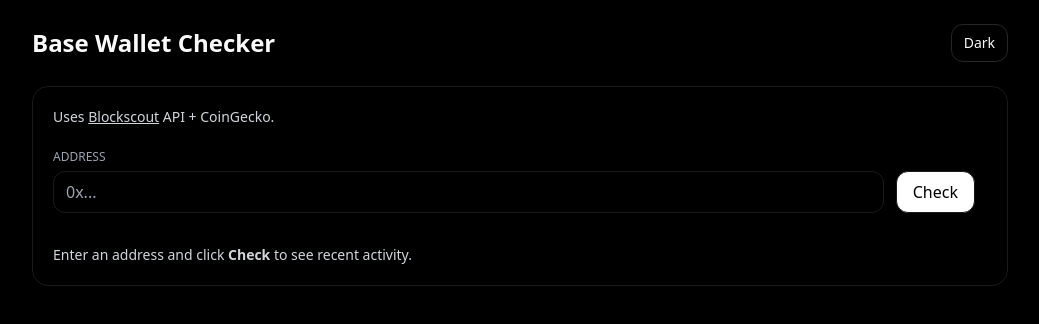
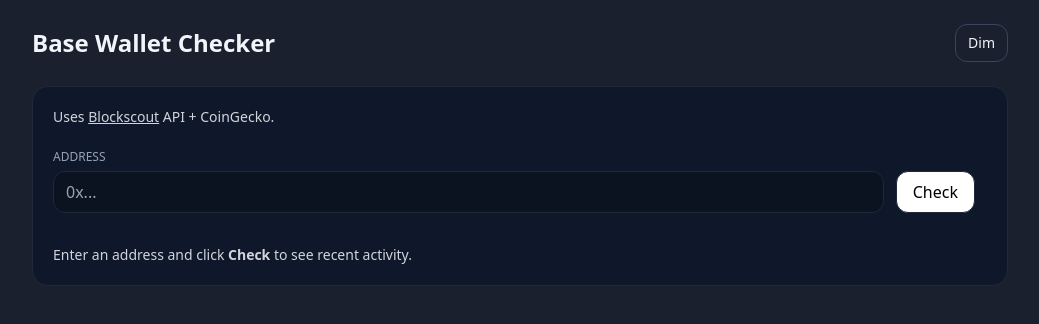
Before and after one commit to Joebakid/BaseWalletChecker, a Next.js app: page / in a window 1280 px wide. Shown: the top 324 px of the page, without its empty margins (120-1159 px from the left). Built offline with nearby package versions, Linux system fonts and the light colour scheme.

Commit message:
theme adjustment

```diff
--- a/app/globals.css
+++ b/app/globals.css
@@ -1,120 +1,75 @@
-/* app/globals.css */
+/* globals.css */
 @tailwind base;
 @tailwind components;
 @tailwind utilities;
 
-/* Ensure full-height for sticky overlays etc. */
 html, body { height: 100%; }
 
-/* Let browsers know both schemes are supported */
+/* We drive colors ONLY through CSS variables below */
 :root { color-scheme: light dark; }
 
-/* ------------------------------
-   Base tokens (Light by default)
-   ------------------------------ */
+/* ---------- THEME TOKENS (single source of truth) ---------- */
 @layer base {
   :root {
+    /* Light */
     --background: 0 0% 100%;
-    --foreground: 0 0% 9%;
+    --foreground: 222.2 47.4% 11.2%;
     --card: 0 0% 100%;
-    --card-foreground: 0 0% 9%;
-    --popover: 0 0% 100%;
-    --popover-foreground: 0 0% 9%;
-    --primary: 0 0% 9%;
-    --primary-foreground: 0 0% 98%;
-    --secondary: 0 0% 96.1%;
-    --secondary-foreground: 0 0% 9%;
-    --muted: 0 0% 96.1%;
-    --muted-foreground: 0 0% 45.1%;
-    --accent: 0 0% 96.1%;
-    --accent-foreground: 0 0% 9%;
-    --destructive: 0 84.2% 60.2%;
-    --destructive-foreground: 0 0% 98%;
-    --border: 0 0% 89.8%;
-    --input: 0 0% 89.8%;
-    --ring: 0 0% 9%;
-    --radius: 0.5rem;
+    --card-foreground: 222.2 47.4% 11.2%;
+    --border: 214.3 31.8% 91.4%;
+    --muted-foreground: 215 20.2% 41.9%;
   }
 
-  /* ⚫ Dark tokens (extreme black) */
+  /* Full black page in DARK */
   .dark {
-    --background: 0 0% 0%;          /* pure black */
-    --foreground: 0 0% 98%;
-    --card: 0 0% 0%;                /* pure black cards */
-    --card-foreground: 0 0% 98%;
-    --popover: 0 0% 0%;
-    --popover-foreground: 0 0% 98%;
-    --primary: 0 0% 98%;
-    --primary-foreground: 0 0% 9%;
-    --secondary: 0 0% 7%;           /* almost black */
-    --secondary-foreground: 0 0% 98%;
-    --muted: 0 0% 7%;
-    --muted-foreground: 0 0% 63.9%;
-    --accent: 0 0% 7%;
-    --accent-foreground: 0 0% 98%;
-    --destructive: 0 62.8% 30.6%;
-    --destructive-foreground: 0 0% 98%;
-    --border: 0 0% 15%;             /* subtle gray lines */
-    --input: 0 0% 15%;
-    --ring: 0 0% 90%;
+    --background: 0 0% 0%;         /* PURE BLACK page */
+    --foreground: 210 40% 98%;
+    --card: 0 0% 5%;               /* near-black cards */
+    --card-foreground: 210 40% 98%;
+    --border: 220 6% 20%;
+    --muted-foreground: 215 20% 65%;
   }
 
-  /* Dim tokens (mid-contrast between light and dark) */
+  /* Deep navy page in DIM */
   .dim {
-    --background: 222 47% 10%;    /* slate-900-ish */
-    --foreground: 210 40% 98%;
-    --card: 222 47% 12%;
+    --background: 222 27% 14%;     /* deep navy page */
+    --foreground: 210 40% 96%;
+    --card: 222 27% 16%;           /* slightly lighter than page */
     --card-foreground: 210 40% 96%;
-    --popover: 222 47% 12%;
-    --popover-foreground: 210 40% 96%;
-    --primary: 210 40% 96%;
-    --primary-foreground: 222 47% 12%;
-    --secondary: 222 27% 18%;
-    --secondary-foreground: 210 40% 96%;
-    --muted: 222 27% 18%;
-    --muted-foreground: 215 20% 72%;
-    --accent: 222 27% 18%;
-    --accent-foreground: 210 40% 96%;
-    --destructive: 0 62% 40%;
-    --destructive-foreground: 0 0% 98%;
-    --border: 222 27% 24%;
-    --input: 222 27% 24%;
-    --ring: 210 40% 96%;
+    --border: 222 25% 30%;
+    --muted-foreground: 215 20% 70%;
   }
 
-  /* Apply tokens */
-  * { @apply border-border; }
-  body { @apply bg-background text-foreground; }
-
-  /* Improve native controls according to theme */
-  .dark { color-scheme: dark; }
-  .dim  { color-scheme: dark; }
-  .light { color-scheme: light; }
+  /* Apply tokens globally */
+  * { @apply border-[hsl(var(--border))]; }
+  body {
+    @apply bg-[hsl(var(--background))] text-[hsl(var(--foreground))];
+  }
 }
 
-/* --------------------------------------
-   Class remaps so existing components work
-   -------------------------------------- */
+/* ---------- COMPONENT-SAFETY OVERRIDES ----------
+   Your components use some fixed classes like bg-black/text-white.
+   These keep them readable in all themes without refactoring JSX.
+-------------------------------------------------- */
 
-/* LIGHT overrides */
-.light .bg-black   { background-color: #ffffff !important; }
-.light .bg-gray-900{ background-color: #f8fafc !important; }
-.light .bg-gray-950{ background-color: #eef2f7 !important; }
+/* LIGHT: ensure readable text + light cards/inputs */
+.light .text-white,
+.light .text-gray-100 { color: #0b0f19 !important; }
+.light .bg-black      { background-color: #ffffff !important; }
+.light .bg-gray-900   { background-color: #f8fafc !important; }
+.light .bg-gray-950   { background-color: #eef2f7 !important; }
 .light .border-gray-800,
 .light .border-gray-900 { border-color: #e5e7eb !important; }
-.light .text-gray-100 { color: #0b0f19 !important; }
-.light .text-gray-300 { color: #111827 !important; }
-.light .text-gray-400 { color: #374151 !important; }
 
-/* DIM overrides */
-.dim .bg-black   { background-color: #0f172a !important; }
-.dim .bg-gray-900{ background-color: #111827 !important; }
-.dim .bg-gray-950{ background-color: #0b1220 !important; }
-.dim .border-gray-800{ border-color: #1f2937 !important; }
+/* DIM: make “black” surfaces navy so page+cards match */
+.dim .bg-black    { background-color: #0f172a !important; } /* slate-900 feel */
+.dim .bg-gray-900 { background-color: #0b1220 !important; }
+.dim .bg-gray-950 { background-color: #0b1324 !important; }
+.dim .text-gray-300 { color: #d1d5db !important; }
+.dim .text-gray-400 { color: #94a3b8 !important; }
 
-/* DARK overrides (OLED black) */
-.dark .bg-black   { background-color: #000000 !important; }
-.dark .bg-gray-900{ background-color: #000000 !important; }
-.dark .bg-gray-950{ background-color: #000000 !important; }
-.dark .border-gray-800,
-.dark .border-gray-900 { border-color: #1a1a1a !important; }
+/* Tables/borders feel right per theme */
+.dark table thead tr { border-color: hsl(var(--border)) !important; }
+.dark table tbody tr { border-color: hsl(var(--border)) !important; }
+.dim  table thead tr { border-color: hsl(var(--border)) !important; }
+.dim  table tbody tr { border-color: hsl(var(--border)) !important; }
--- a/app/layout.tsx
+++ b/app/layout.tsx
@@ -1,13 +1,11 @@
 // app/layout.tsx
 import type { Metadata } from "next";
+import Script from "next/script";
 import "./globals.css";
 import ThemeProvider from "@/providers/ThemeProvider";
 
 export const metadata: Metadata = {
-  title: {
-    default: "Base Wallet Checker",
-    template: "%s • Base Wallet Checker",
-  },
+  title: { default: "Base Wallet Checker", template: "%s • Base Wallet Checker" },
   description:
     "Frontend-only Base wallet checker using Blockscout (no accounts). Analyze Base addresses for native, ERC-20 and NFT transfers, fees, peers, and more.",
   metadataBase: new URL("https://base-walletchecker.vercel.app/"),
@@ -26,11 +24,7 @@ export const metadata: Metadata = {
     description: "Analyze Base wallet activity with clean stats pulled from Blockscout.",
     images: ["/og.png"],
   },
-  icons: {
-    icon: "/favicon.ico",
-    shortcut: "/favicon.ico",
-    apple: "/apple-touch-icon.png",
-  },
+  icons: { icon: "/favicon.ico", shortcut: "/favicon.ico", apple: "/apple-touch-icon.png" },
   themeColor: [
     { media: "(prefers-color-scheme: dark)", color: "#000000" },
     { media: "(prefers-color-scheme: light)", color: "#ffffff" },
@@ -40,7 +34,22 @@ export const metadata: Metadata = {
 export default function RootLayout({ children }: { children: React.ReactNode }) {
   return (
     <html lang="en" suppressHydrationWarning>
-      {/* Don't force dark here—let .dark/.dim/.light control it */}
+      <head>
+        {/* Pre-apply theme class before paint; default to 'dim' if nothing saved */}
+        <Script id="apply-theme" strategy="beforeInteractive">
+          {`
+            (function () {
+              try {
+                var t = localStorage.getItem('theme') || 'dim';
+                var el = document.documentElement;
+                el.classList.remove('light','dim','dark');
+                el.classList.add(t);
+              } catch (e) {}
+            })();
+          `}
+        </Script>
+      </head>
+      {/* do NOT hard-force dark colors here; let themes control it */}
       <body className="min-h-screen antialiased">
         <ThemeProvider>{children}</ThemeProvider>
       </body>
--- a/components/ThemeProvider.tsx
+++ b/components/ThemeProvider.tsx
@@ -1,51 +1,44 @@
 // components/ThemeProvider.tsx
 "use client";
-
 import { createContext, useContext, useEffect, useMemo, useState } from "react";
 
-type Theme = "dark" | "dim" | "light";
+type Theme = "light" | "dim" | "dark";
 type Ctx = { theme: Theme; toggle: () => void; setTheme: (t: Theme) => void };
 
 const STORAGE_KEY = "theme";
-const ALL_CLASSES: Theme[] = ["dark", "dim", "light"];
+const ALL: Theme[] = ["light", "dim", "dark"];
 const ThemeCtx = createContext<Ctx | null>(null);
 
-function applyThemeClass(t: Theme) {
+function apply(t: Theme) {
   const el = document.documentElement;
-  el.classList.remove(...ALL_CLASSES);
-  // Add the selected theme class explicitly (including "light")
+  el.classList.remove(...ALL);
   el.classList.add(t);
 }
-
-function nextTheme(t: Theme): Theme {
-  if (t === "dark") return "dim";
-  if (t === "dim") return "light";
+function next(t: Theme): Theme {
+  if (t === "dark") return "light";
+  if (t === "light") return "dim";
   return "dark";
 }
 
-export function ThemeProvider({ children }: { children: React.ReactNode }) {
-  const [theme, setThemeState] = useState<Theme>("dark"); // SSR-safe default
+export default function ThemeProvider({ children }: { children: React.ReactNode }) {
+  const [theme, setThemeState] = useState<Theme>("dim"); // SSR-safe default
 
   useEffect(() => {
-    const saved = (localStorage.getItem(STORAGE_KEY) as Theme) || "dark";
+    const saved = (localStorage.getItem(STORAGE_KEY) as Theme) || "dim";
     setThemeState(saved);
-    applyThemeClass(saved);
+    apply(saved);
   }, []);
 
   const setTheme = (t: Theme) => {
     setThemeState(t);
     localStorage.setItem(STORAGE_KEY, t);
-    applyThemeClass(t);
+    apply(t);
   };
+  const toggle = () => setTheme(next(theme));
+  const value = useMemo(() => ({ theme, toggle, setTheme }), [theme]);
 
-  const toggle = () => setTheme(nextTheme(theme));
-
-  const value = useMemo(() => ({ theme, toggle, setTheme }), [theme]);
   return <ThemeCtx.Provider value={value}>{children}</ThemeCtx.Provider>;
 }
-
-// Optional default export (matches many imports like "@/providers/ThemeProvider")
-export default ThemeProvider;
 
 export function useTheme() {
   const ctx = useContext(ThemeCtx);
--- a/components/ThemeToggle.tsx
+++ b/components/ThemeToggle.tsx
@@ -1,49 +1,46 @@
 // components/ThemeToggle.tsx
 "use client";
-
 import { useEffect, useState } from "react";
 
-type Theme = "dark" | "dim" | "light";
+type Theme = "light" | "dim" | "dark";
 const STORAGE_KEY = "theme";
-const ALL_CLASSES: Theme[] = ["dark", "dim", "light"];
+const ALL: Theme[] = ["light", "dim", "dark"];
 
-function applyThemeClass(t: Theme) {
+function apply(t: Theme) {
   const el = document.documentElement;
-  el.classList.remove(...ALL_CLASSES);
+  el.classList.remove(...ALL);
   el.classList.add(t);
 }
-
-function nextTheme(t: Theme): Theme {
-  if (t === "dark") return "dim";
-  if (t === "dim") return "light";
+function next(t: Theme): Theme {
+  if (t === "dark") return "light";
+  if (t === "light") return "dim";
   return "dark";
 }
 
 export default function ThemeToggle() {
-  const [theme, setTheme] = useState<Theme>("dark");
+  const [theme, setTheme] = useState<Theme>("dim");
 
   useEffect(() => {
-    const saved = (localStorage.getItem(STORAGE_KEY) as Theme) || "dark";
+    const saved = (localStorage.getItem(STORAGE_KEY) as Theme) || "dim";
     setTheme(saved);
-    applyThemeClass(saved);
+    apply(saved);
   }, []);
 
-  const handleToggle = () => {
-    const t = nextTheme(theme);
+  const handle = () => {
+    const t = next(theme);
     setTheme(t);
     localStorage.setItem(STORAGE_KEY, t);
-    applyThemeClass(t);
+    apply(t);
   };
 
-  // Label shows current mode
-  const label = theme === "dark" ? "Dark" : theme === "dim" ? "Dim" : "Light";
+  const label = theme === "light" ? "Light" : theme === "dim" ? "Dim" : "Dark";
 
   return (
     <button
-      onClick={handleToggle}
+      onClick={handle}
       className="rounded-xl px-3 py-2 border text-sm hover:opacity-80"
       aria-label="Toggle theme"
-      title="Cycle theme (Dark → Dim → Light)"
+      title="Cycle Light → Dim → Dark"
     >
       {label}
     </button>
```
